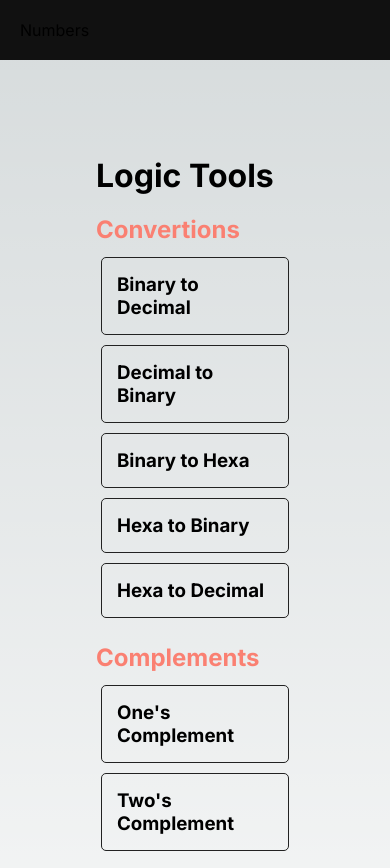
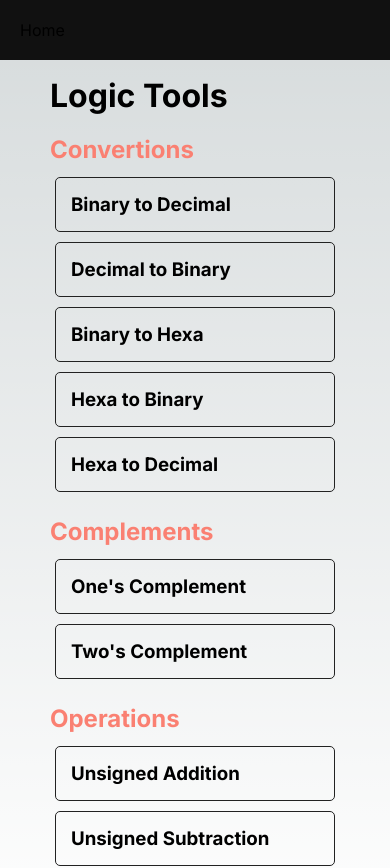
Before and after one commit to fazcue/logictools, a Next.js app: page / in a window 390 px wide. Shown: the top 868 px of the page. Built offline with nearby package versions, Linux system fonts and the light colour scheme.

Commit message:
Fix styles

```diff
--- a/src/app/globals.css
+++ b/src/app/globals.css
@@ -99,16 +99,13 @@ body {
   display: flex;
   align-items: center;
   justify-content: center;
-  gap: 2rem;
-  padding: 6rem;
+  padding: 1rem;
   min-height: calc(100vh - 60px);
 }
 
 @media (max-width: 768px) {
   .main {
     flex-direction: column;
-    justify-content: center;
-    gap: 1rem;
   }
 }
 
--- a/src/app/page.module.css
+++ /dev/null
@@ -1,16 +0,0 @@
-.main {
-  display: flex;
-  flex-direction: row;
-  gap: 2rem;
-  align-items: center;
-  padding: 6rem;
-  min-height: 100vh;
-}
-
-@media (max-width: 768px) {
-  .main {
-    flex-direction: column;
-    justify-content: center;
-    gap: 1rem;
-  }
-}
--- a/src/components/Header/Header.tsx
+++ b/src/components/Header/Header.tsx
@@ -4,7 +4,7 @@ import Link from 'next/link'
 function Header() {
 	return (
 		<div className={styles.container}>
-			<Link href="/">Numbers</Link>
+			<Link href="/">Home</Link>
 		</div>
 	)
 }
```
